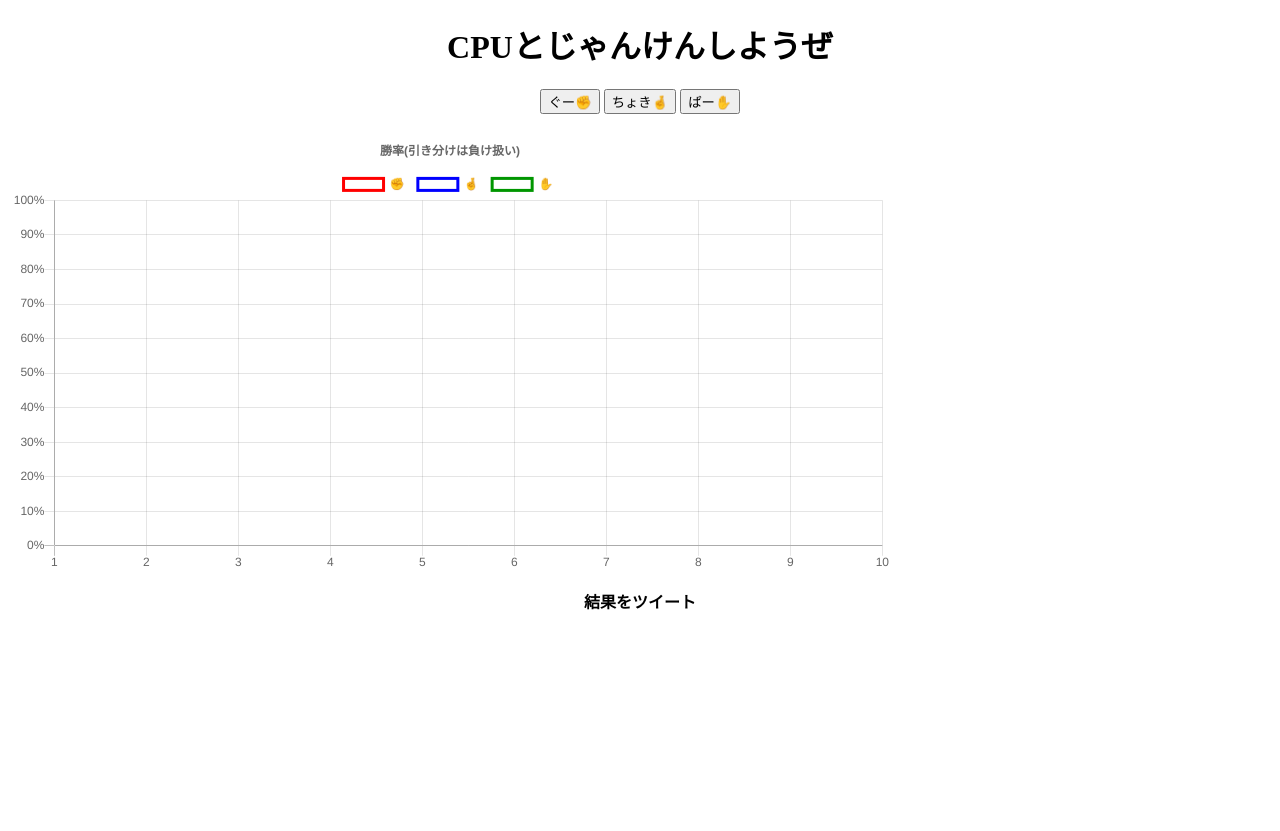
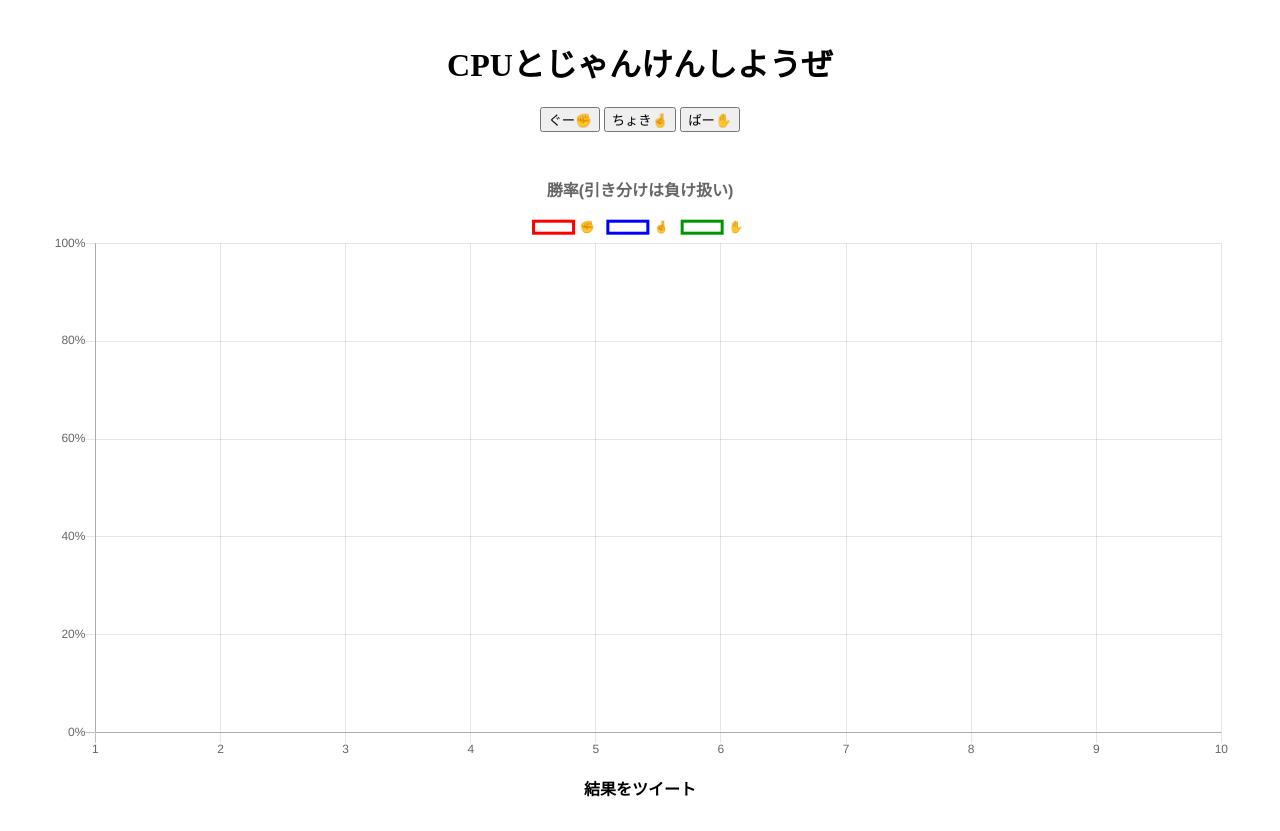
Before and after one commit to senri-git/janken, a plain HTML site: page index.html in a window 1280 px wide. Before the commit the page ends 800 px from the top, so only its background shows below. Drawn offline with nearby package versions, Linux system fonts and the light colour scheme.

Commit message:
レスポンシブ対応

```diff
--- a/index.html
+++ b/index.html
@@ -11,14 +11,15 @@
 
 <body>
 
-  <h1>CPUとじゃんけんしようぜ</h1>
+  <h1><span>CPUと</span><span>じゃんけんしようぜ</span></h1>
   <div class="buttons">
     <input type="button" value="ぐー✊" onclick="janken(0)">
     <input type="button" value="ちょき🤞" onclick="janken(1)">
     <input type="button" value="ぱー✋" onclick="janken(2)">
   </div>
-
-  <canvas id="myLineChart"></canvas>
+    <section class="chartContainer">
+      <canvas id="myLineChart"></canvas>
+    </section>
 
   <h2>結果をツイート</h2>
   <div id="tweet-area">
--- a/main.js
+++ b/main.js
@@ -113,14 +113,15 @@ function drawChart(impression) {
       },
       title: {
         display: true,
-        text: '勝率(引き分けは負け扱い)'
+        text: '勝率(引き分けは負け扱い)',
+        fontSize: 16
       },
       scales: {
         yAxes: [{
           ticks: {
             suggestedMax: 100,
             suggestedMin: 0,
-            stepSize: 10,
+            stepSize: 20,
             callback: function (value, index, values) {
               return value + '%'
             }
--- a/style.css
+++ b/style.css
@@ -1,13 +1,33 @@
 body {
   text-align: center;
+  padding: 10px;
 }
 
-#myLineChart {
-  max-width: 70%;
+h1 span{
+  display: inline-block;
+}
+
+.chartContainer{
+  width: 95%;
+  margin: 0 auto;
+  overflow-x: scroll;
+}
+
+@media (min-width: 1024px) {
+  .Container{
+    width: 70%;
+  }
+}
+
+@media (max-width: 1023px) {
+  #myLineChart {
+    min-width: 400px;
+    min-height: 200px;
+  }
 }
 
 .buttons {
-  margin-bottom: 20px;
+  margin-bottom: 40px;
 }
 
 h2{
```
